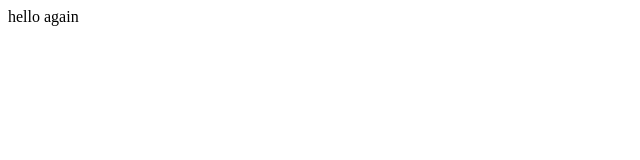
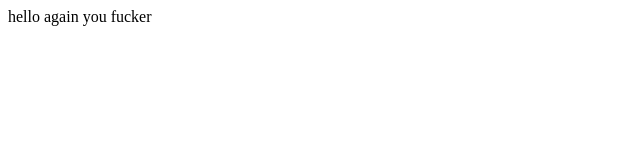
Before and after one commit to teamelon/cs50-web-lecture0, a plain HTML site: page index.html in a window 1280 px wide. Shown: the full height of the page, 0-640 px from the left. Drawn offline with Linux system fonts and the light colour scheme.

Commit message:
added index.html

```diff
--- a/hello.html
+++ b/index.html
@@ -6,6 +6,6 @@
 </head>
 <body>
 	hello
-	again
+	again you fucker
 </body>
 </html>
```
